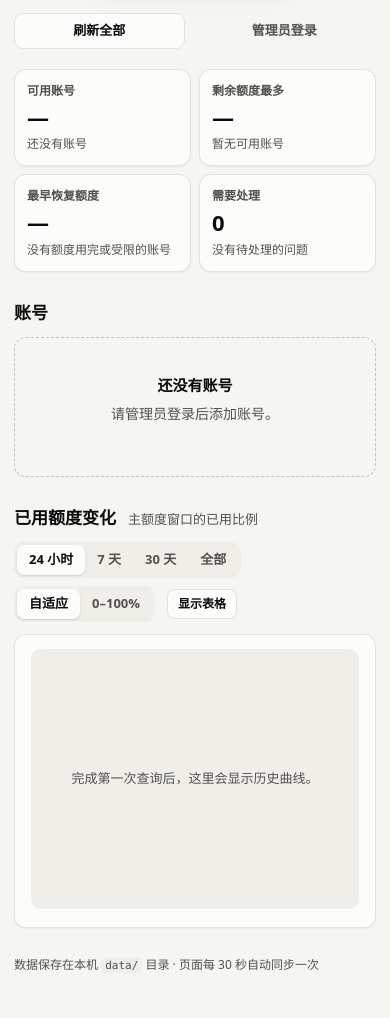
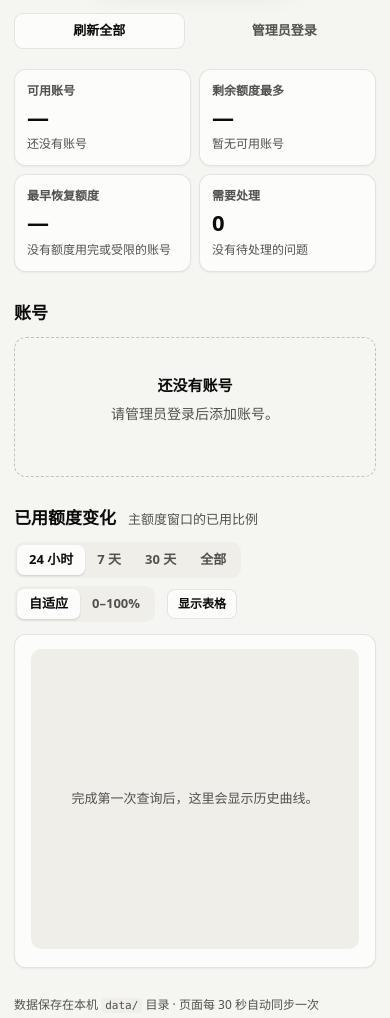
Before and after one commit to lkdhy/codex-usage-tracker, a website: page index.html in a window 390 px wide. Shown: the part 82-1100 px from the top of the page. Before the commit the page ends 1077 px from the top, so only its background shows below. Drawn offline with Linux system fonts and the light colour scheme; no server answers.

Commit message:
style: increase usage chart height

```diff
--- a/styles.css
+++ b/styles.css
@@ -178,7 +178,7 @@ h3 { margin: 0; font-size: 15px; font-weight: 650; }
 .legend-item[aria-pressed="false"] { color: var(--muted); text-decoration: line-through; }
 .legend-item[aria-pressed="false"] .legend-key, .legend-item.is-empty .legend-key { opacity: .3; }
 .legend-item.is-empty { color: var(--muted); }
-.chart { position: relative; height: 320px; border-radius: 6px; }
+.chart { position: relative; height: 380px; border-radius: 6px; }
 .chart svg { display: block; width: 100%; height: 100%; overflow: visible; }
 .chart .grid { stroke: var(--grid); stroke-width: 1; shape-rendering: crispEdges; }
 .chart .axis { stroke: var(--axis); stroke-width: 1; shape-rendering: crispEdges; }
@@ -239,5 +239,5 @@ h3 { margin: 0; font-size: 15px; font-weight: 650; }
   .summary { gap: 8px; }
   .tile { padding: 12px; }
   .tile-value { font-size: 22px; }
-  .chart { height: 260px; }
+  .chart { height: 300px; }
 }
```
